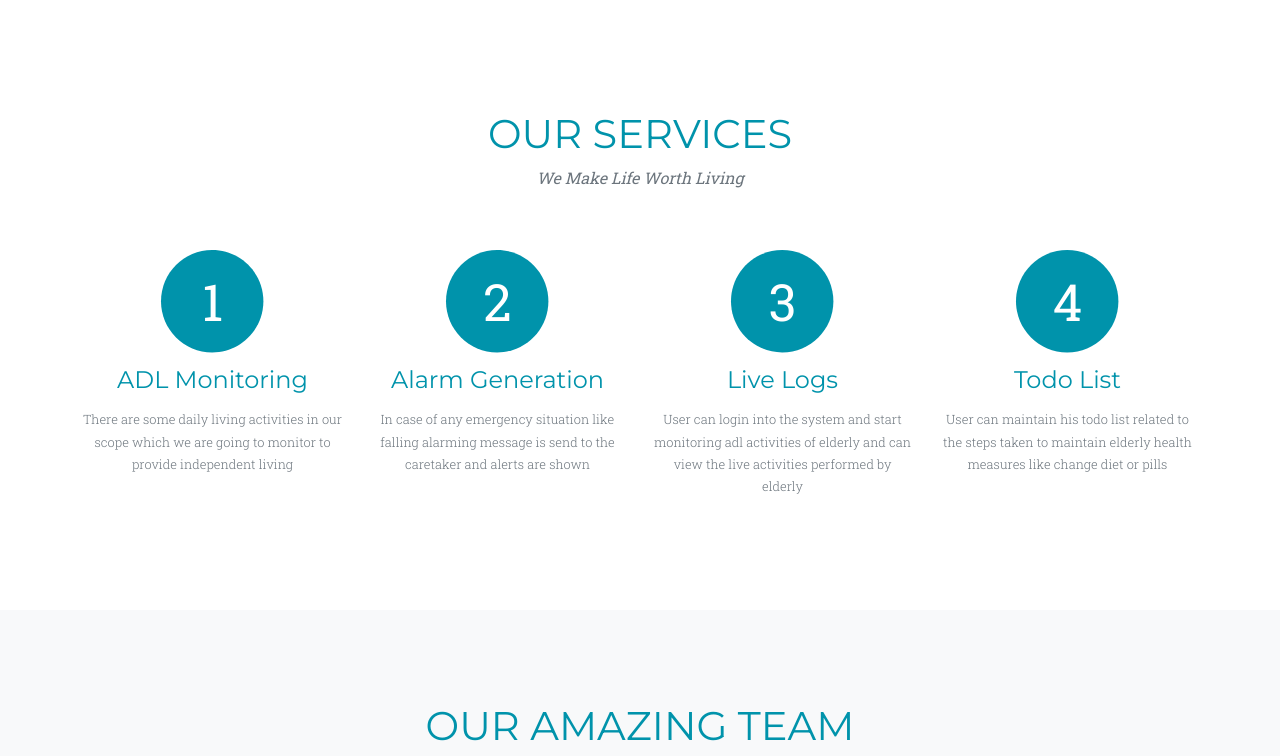
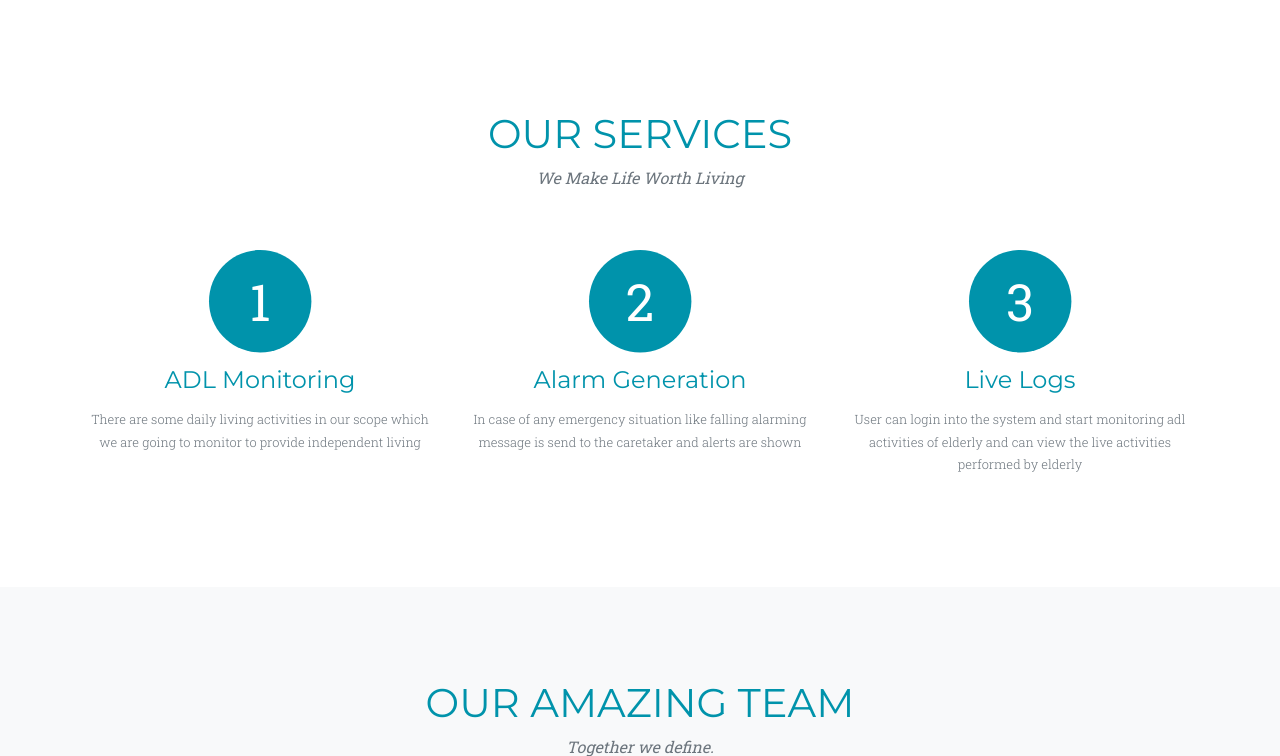
Before and after one commit to MsAnamtaKhan/SmartHomeWebApplication, a Flask app: page / in a window 1280 px wide. Shown: the part 1306-2062 px from the top of the page. Run offline with Flask 2, Linux system fonts and the light colour scheme; some libraries are stand-ins or nearby versions.

Commit message:
Finalize template

```diff
--- a/application/templates/base.html
+++ b/application/templates/base.html
@@ -45,11 +45,11 @@
                     <a href="{{ url_for('home_page') }}"><i class="fa fa-fw fa-home"></i> Home</a>
                 </li>
                 <!-- <hr style="width:100%;text-align:left;margin-left:0;background:rgb(86, 174, 206);height:0.1px"> -->
-
+<!--
                 <li class="active">
                     <li>
                     <a href="#"><i class="fa fa-fw fa-tasks"></i> Todo List</a>
-                </li>
+                </li> -->
                 <li>
                     <a href="{{ url_for('elderly_profile') }}"> <i class="fa fa-fw fa-user"></i> Elderly Profile</a>
                 </li>
--- a/application/templates/landing_page.html
+++ b/application/templates/landing_page.html
@@ -186,17 +186,17 @@
                         <h4 class="my-3">Live Logs</h4>
                         <p class="text-muted">User can login into the system and start monitoring adl activities of elderly and can view the live activities performed by elderly</p>
                     </div>
-                    <div class="col-md">
+                    <!-- <div class="col-md">
                         <span class="fa-stack fa-4x">
                             <i class="fas fa-circle fa-stack-2x text-primary"></i> -->
-                            <strong class="fa-stack-1x fa-inverse">
+                            <!-- <strong class="fa-stack-1x fa-inverse">
                                 4
                             </strong>
 
-                        </span>
-                        <h4 class="my-3">Todo List</h4>
-                        <p class="text-muted">User can maintain his todo list related to the steps taken to maintain elderly health measures like change diet or pills</p>
-                    </div>
+                        </span> -->
+                        <!-- <h4 class="my-3">Todo List</h4>
+                        <p class="text-muted">User can maintain his todo list related to the steps taken to maintain elderly health measures like change diet or pills</p> -->
+                    <!-- </div> -->
                 </div>
             </div>
         </section>
```
